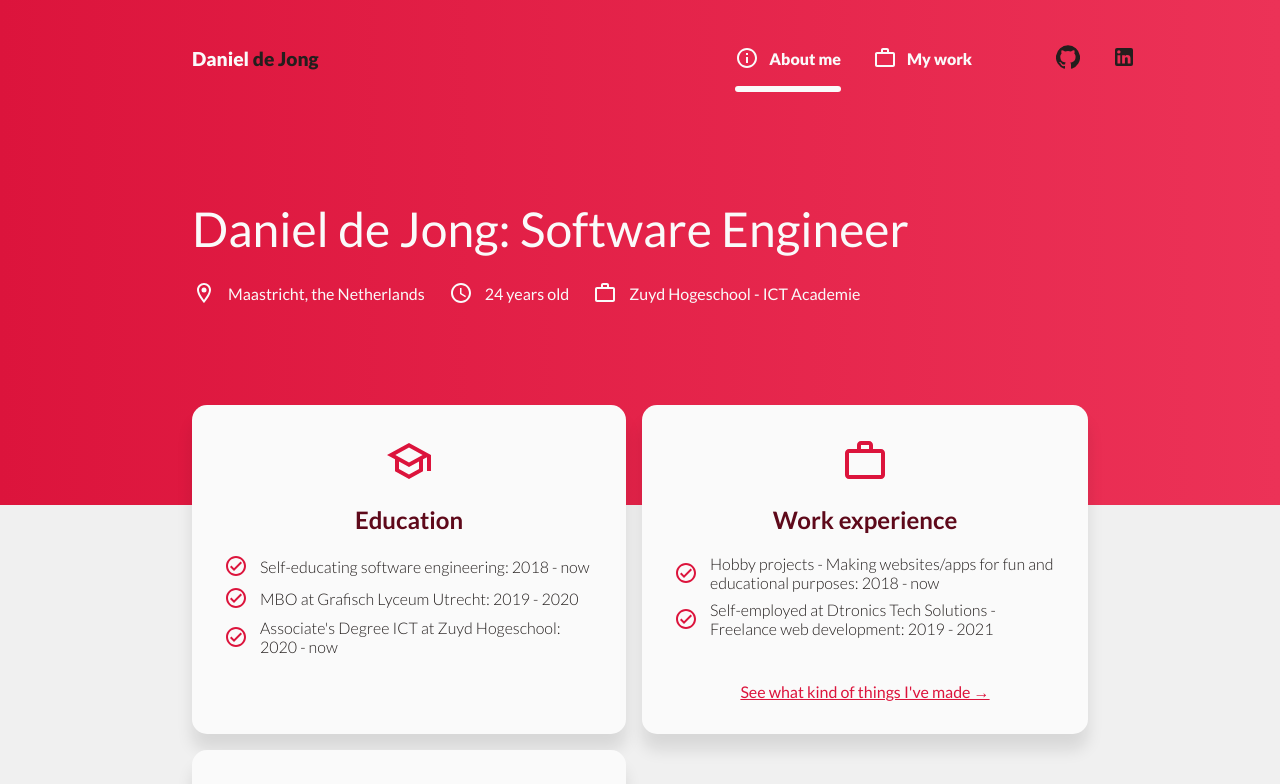
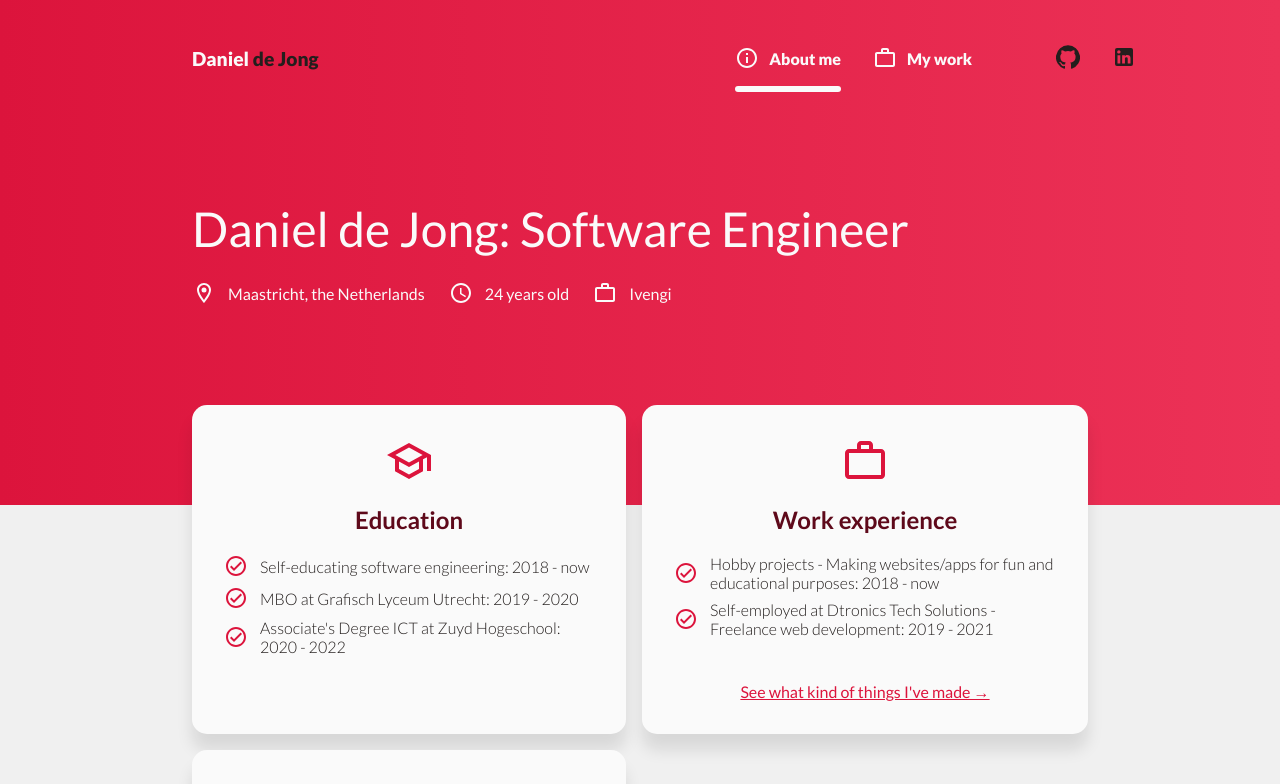
Before and after one commit to unexpectedtokens/portfolio_react, a React (Create React App) app: page /about in a window 1280 px wide. Shown: the top 784 px of the page. Built offline with nearby package versions, Linux system fonts and the light colour scheme.

Commit message:
updated personal info

```diff
--- a/src/Pages/About.js
+++ b/src/Pages/About.js
@@ -51,12 +51,9 @@ const About = ({ state, setActiveRoute }) => {
     if (curMonth === birthMonth && curDay < birthDay) {
       age--;
     }
-    // if (isNaN(age)) {
-    //   return "24";
-    // }
     return age;
   };
-  console.log(getAge());
+
   return (
     <Container enter={enter}>
       <Banner enter={enter}>
@@ -75,7 +72,7 @@ const About = ({ state, setActiveRoute }) => {
             </InfoContainer>
             <InfoContainer>
               <WorkOutlineOutlinedIcon />
-              <span>Zuyd Hogeschool - ICT Academie</span>
+              <span>Ivengi</span>
             </InfoContainer>
           </InfoBar>
         </div>
@@ -89,7 +86,7 @@ const About = ({ state, setActiveRoute }) => {
               {[
                 "Self-educating software engineering: 2018 - now",
                 "MBO at Grafisch Lyceum Utrecht: 2019 - 2020",
-                "Associate's Degree ICT at Zuyd Hogeschool: 2020 - now",
+                "Associate's Degree ICT at Zuyd Hogeschool: 2020 - 2022",
               ].map((x) => (
                 <li key={x}>
                   <CheckCircleOutlineOutlinedIcon />
@@ -191,12 +188,14 @@ const About = ({ state, setActiveRoute }) => {
             <h2>Frontend Development</h2>
             <h4>(Programming) languages:</h4>
             <ul>
-              {["Javascript/Typescript", "HTML5", "CSS3/SASS", "Dart"].map((x) => (
-                <li key={x}>
-                  <CodeOutlinedIcon />
-                  <span>{x}</span>
-                </li>
-              ))}
+              {["Javascript/Typescript", "HTML5", "CSS3/SASS", "Dart"].map(
+                (x) => (
+                  <li key={x}>
+                    <CodeOutlinedIcon />
+                    <span>{x}</span>
+                  </li>
+                )
+              )}
             </ul>
             <h4>Frameworks/libraries:</h4>
             <ul>
```
